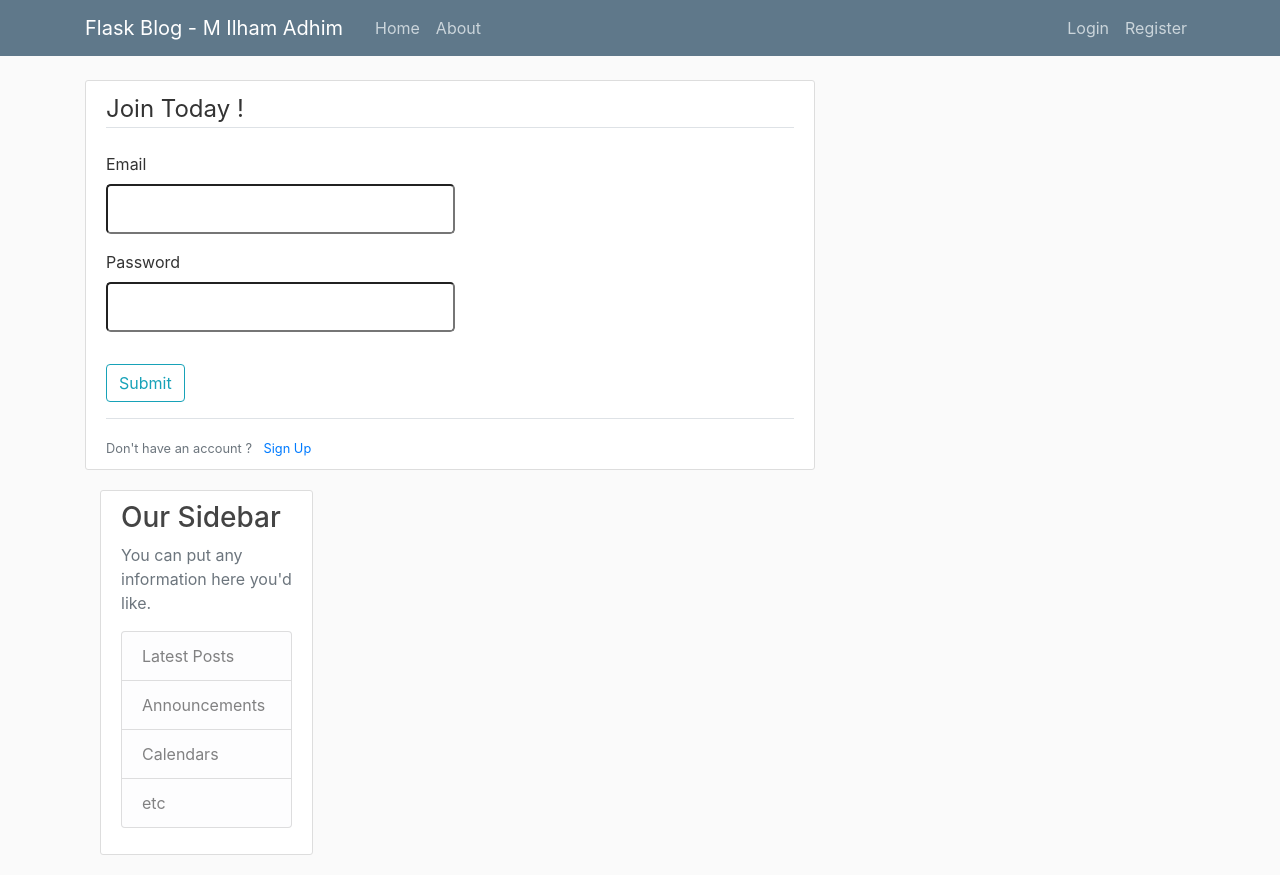
After one commit to ilhamAdhim/web-practice, a Flask app: template templates/login.html in a window 1280 px wide. The commit adds this page. Run offline with Flask 2, Linux system fonts and the light colour scheme; the template is opened without the code that fills it: most values are stand-ins (such as "Sample title", 1, 10 or a date in 2020); form fields are guessed from the names that the template uses; some libraries are stand-ins or nearby versions.

Commit message:
Login form created. Third Day of Flask web activities

```diff
--- a/server.py
+++ b/server.py
@@ -26,15 +26,29 @@ posts = [
 	{
 		"author" 		: "Ilham",
 		"post_date" 	: "August 20, 2019",
-		"content_title"	: "first post",
+		"content_title"	: "First post",
 		"content"		: "lorem ipsum dolor si amet"
 	},
 
 	{
 		"author" 		: "Adhim Mc",
 		"post_date" 	: "July 12, 2019",
-		"content_title"	: "second post",
+		"content_title"	: "Second post",
 		"content"		: "lorem ipsum dolor si amet second"
+	},
+
+	{
+		"author" 		: "ilhamm179",
+		"post_date" 	: "March 18, 2019",
+		"content_title"	: "Third post",
+		"content"		: "lorem ipsum dolor si amet third"
+	},
+
+	{
+		"author" 		: "TestUser",
+		"post_date" 	: "July 20, 2019",
+		"content_title"	: "Fourth post",
+		"content"		: "lorem ipsum dolor si amet Fourth"
 	}
 ]
 
@@ -59,21 +73,28 @@ def register():
   form = RegistrationForm()
 
   if form.validate_on_submit():
-
   		flash(f'Account created for { form.username.data }! ' , 'success')
   		return redirect('home')
+  # else :
+  # 		flash(f'Account cannot be created ! check registration rules correctly ' , 'danger')
+
+
 
 # below Python 3.6 use this one :
 # flash('Account created for {}!'.format({form.username.data}))
 
-
   return render_template('register.html' , title='Register' , form = form)
 
 
-@app.route("/login")
+@app.route("/login" , methods = ['GET','POST'])
 def login():
   Loginform = LoginForm()
-  return render_template('login.html')
+
+  if Loginform.validate_on_submit():
+  		flash(f'You are signed in as { Loginform.username.data }! ' , 'success')
+  		return redirect('home')
+
+  return render_template('login.html' , title='Login' , Loginform = Loginform)
 
 
 
--- a/templates/layout.html
+++ b/templates/layout.html
@@ -26,7 +26,7 @@
 	  <header class="site-header">
       <nav class="navbar navbar-expand-md navbar-dark	bg-steel fixed-top">
         <div class="container">
-          <a class="navbar-brand mr-4" href="/">Flask Blog</a>
+          <a class="navbar-brand mr-4" href="/">Flask Blog - M Ilham Adhim</a>
           <button class="navbar-toggler" type="button" data-toggle="collapse" data-target="#navbarToggle" aria-controls="navbarToggle" aria-expanded="false" aria-label="Toggle navigation">
             <span class="navbar-toggler-icon"></span>
           </button>
--- /dev/null
+++ b/templates/login.html
@@ -0,0 +1,51 @@
+{% extends "layout.html" %}
+{% block content %}
+
+	<div class="content-section">
+		<form method="POST" action="">
+
+		<!-- hidden_tag is involved in security key on server.py -->
+			{{Loginform.hidden_tag() }}
+
+			<fieldset class="form-group">
+				<legend class="border-bottom mb-4">Join Today !</legend>
+
+				<!-- Acquiring the information of forms.py, class inside label is only bootstrap
+				which makes it better in terms of interface -->
+
+			<!-- Email label -->
+				<div class="form-group">
+					{{ Loginform.email.label(class="form-control-label") }}
+					<br>
+					{{ Loginform.email(class="form-control-lg") }}
+
+				</div>
+
+			<!-- Password label -->
+				<div class="form-group">
+					{{ Loginform.password.label(class="form-control-label") }}
+					<br>
+					{{ Loginform.password(class="form-control-lg") }}
+
+				</div>
+
+			</fieldset>
+
+			<div class="form-group">
+				{{ Loginform.submit(class="btn btn-outline-info") }}
+			</div>
+
+
+
+	<!-- if you didn't made an account then just sign up -->
+
+	<div class="border-top pt-3">
+		<small class="text-muted">
+			Don't have an account ? <a href=" {{ url_for('register') }} " class="ml-2"> Sign Up</a>
+		</small>
+	</div>
+	</form>
+
+
+
+{% endblock content %}
```
